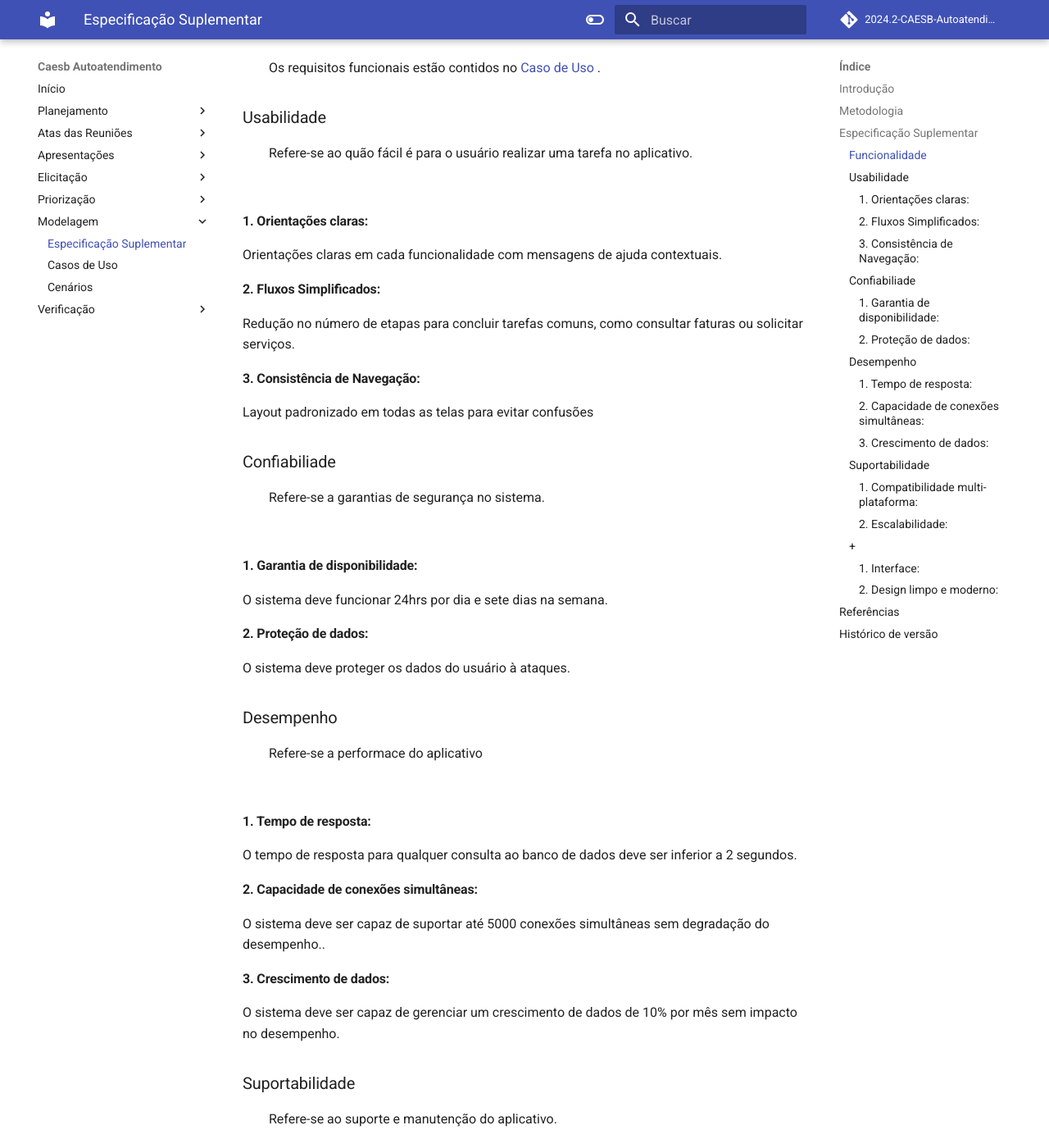
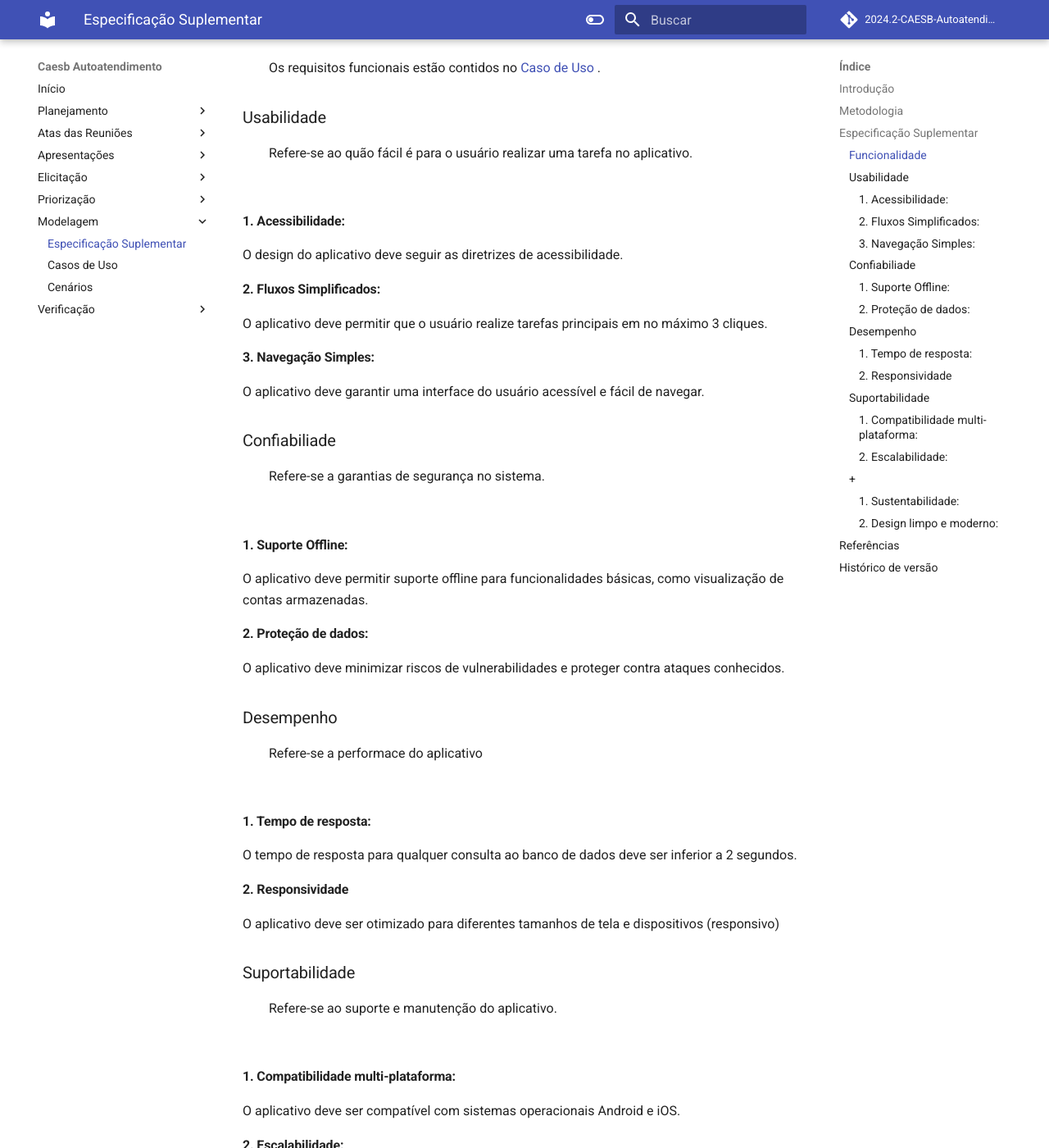
Before and after one commit to Requisitos-de-Software/2024.2-CAESB-Autoatendimento, an MkDocs documentation site: the page built from docs/modelagem/especSup.md, in a window 1280 px wide and 1400 px high, scrolled down 951 px. Shown: the whole window at 82% size. Built offline with MkDocs 1.6.1 and Material for MkDocs 9.7.7, drawn with Linux system fonts in a browser that asks for light colours; comment, search, counter and statistics services are not loaded; some of the changed text lies outside the part shown.

Commit message:
alteracao esp sup

```diff
--- a/docs/modelagem/especSup.md
+++ b/docs/modelagem/especSup.md
@@ -31,24 +31,24 @@ Este método possui os seguintes critérios:
 <p align="justify">&emsp;&emsp;Refere-se ao quão fácil é para o usuário realizar uma tarefa no aplicativo.</p>
 <br>
 
-#### 1. Orientações claras:
-Orientações claras em cada funcionalidade com mensagens de ajuda contextuais.
+#### 1. Acessibilidade:
+O design do aplicativo deve seguir as diretrizes de acessibilidade.
 
 #### 2. Fluxos Simplificados:
-Redução no número de etapas para concluir tarefas comuns, como consultar faturas ou solicitar serviços.
+O aplicativo deve permitir que o usuário realize tarefas principais em no máximo 3 cliques.
 
-#### 3. Consistência de Navegação:
-Layout padronizado em todas as telas para evitar confusões
+#### 3. Navegação Simples:
+O aplicativo deve garantir uma interface do usuário acessível e fácil de navegar.
 
 ### Confiabiliade
 <p align="justify">&emsp;&emsp;Refere-se a garantias de segurança no sistema.</p>
 <br>
 
-#### 1. Garantia de disponibilidade:
-O sistema deve funcionar 24hrs por dia e sete dias na semana.
+#### 1. Suporte Offline:
+O aplicativo deve permitir suporte offline para funcionalidades básicas, como visualização de contas armazenadas.
 
 #### 2. Proteção de dados:
-O sistema deve proteger os dados do usuário à ataques.
+O aplicativo deve minimizar riscos de vulnerabilidades e proteger contra ataques conhecidos.
 
 ### Desempenho
 <p align="justify">&emsp;&emsp;Refere-se a performace do aplicativo</p>
@@ -56,18 +56,17 @@ O sistema deve proteger os dados do usuário à ataques.
 
 #### 1. Tempo de resposta:
 O tempo de resposta para qualquer consulta ao banco de dados deve ser inferior a 2 segundos.
-#### 2. Capacidade de conexões simultâneas:
-O sistema deve ser capaz de suportar até 5000 conexões simultâneas sem degradação do desempenho..
 
-#### 3. Crescimento de dados:
-O sistema deve ser capaz de gerenciar um crescimento de dados de 10% por mês sem impacto no desempenho.
+#### 2. Responsividade
+O aplicativo deve ser otimizado para diferentes tamanhos de tela e dispositivos (responsivo)
+
 
 ### Suportabilidade
 <p align="justify">&emsp;&emsp;Refere-se ao suporte e manutenção do aplicativo.</p>
 <br>
 
 #### 1. Compatibilidade multi-plataforma:
-Garantia de suporte para as versões mais recentes dos sistemas operacionais (Android e iOS).
+O aplicativo deve ser compatível com sistemas operacionais Android e iOS.
 
 #### 2. Escalabilidade:
 Planejamento para suportar aumento no número de usuários sem comprometer a performance.
@@ -76,8 +75,8 @@ Planejamento para suportar aumento no número de usuários sem comprometer a per
 <p align="justify">&emsp;&emsp;Refere-se a outros tipos de requisitos como design, implementação, interface e físicos</p>
 <br>
 
-#### 1. Interface:
-A identidade visual do app deve ser consistente em todas as telas, com o uso padronizado de cores, fontes, botões e ícones, para garantir uma navegação fluida e familiar para o usuário.
+#### 1. Sustentabilidade:
+O aplicativo deve exibir dicas de consumo consciente e economia de água
 
 #### 2. Design limpo e moderno:
 O design do aplicativo deve ser simples, com uma interface limpa e moderna. As telas devem ser organizadas de maneira a facilitar a navegação, evitando sobrecarga de informações e utilizando tipografia clara e espaçamento adequado entre os elementos.
```
